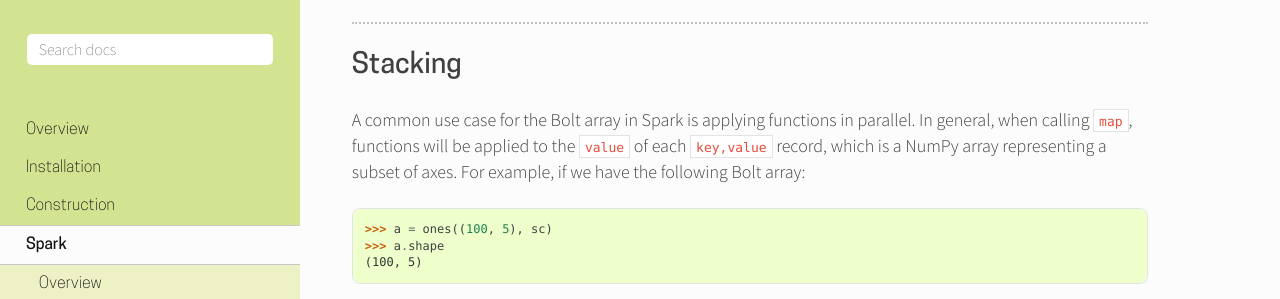
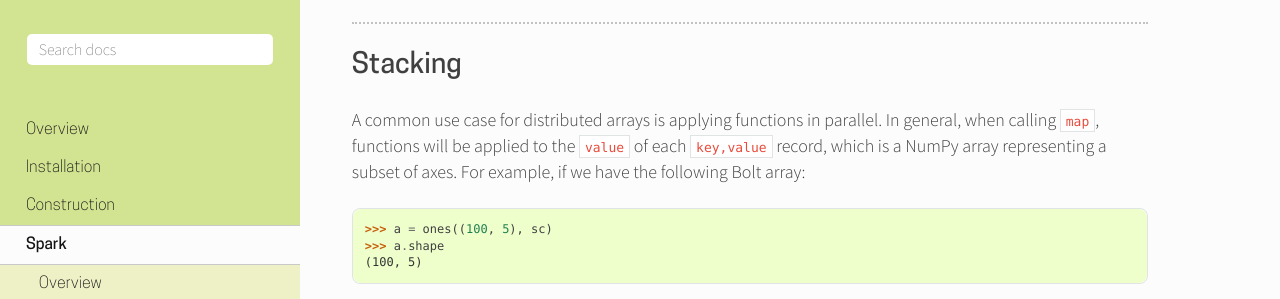
Before and after one commit to bolt-project/bolt, a Sphinx documentation site: the page built from docs/source/spark-stacking.rst, in a window 1280 px wide and 900 px high. Shown: the part 148-447 px from the top of the window. Built offline with Sphinx 7.4.7 and the Read the Docs theme 2.0.0, drawn with Linux system fonts in a browser that asks for light colours; pages that are not in the unit, such as notebooks, are missing from menus.

Commit message:
Doc tweaks

```diff
--- a/docs/source/spark-chunking.rst
+++ b/docs/source/spark-chunking.rst
@@ -1,4 +1,4 @@
 Chunking
 ========
 
-Another common use case is breaking an array into chunks, and then performing operations over the subarrays. Bolt uses this kind of chunking under the hood during it's swap operation (read ) perform this
+Another common use case for distributed arrays is breaking the values into chunks, and then performing operations over the subarrays. Bolt uses this kind of chunking under the hood during it's :ref:`swap` operations, but we also expose chunking directly.
--- a/docs/source/spark-stacking.rst
+++ b/docs/source/spark-stacking.rst
@@ -3,7 +3,7 @@
 Stacking
 ========
 
-A common use case for the Bolt array in Spark is applying functions in parallel. In general, when calling ``map``, functions will be applied to the ``value`` of each ``key,value`` record, which is a NumPy array representing a subset of axes. For example, if we have the following Bolt array:
+A common use case for distributed arrays is applying functions in parallel. In general, when calling ``map``, functions will be applied to the ``value`` of each ``key,value`` record, which is a NumPy array representing a subset of axes. For example, if we have the following Bolt array:
 
 .. code:: python
 
```
